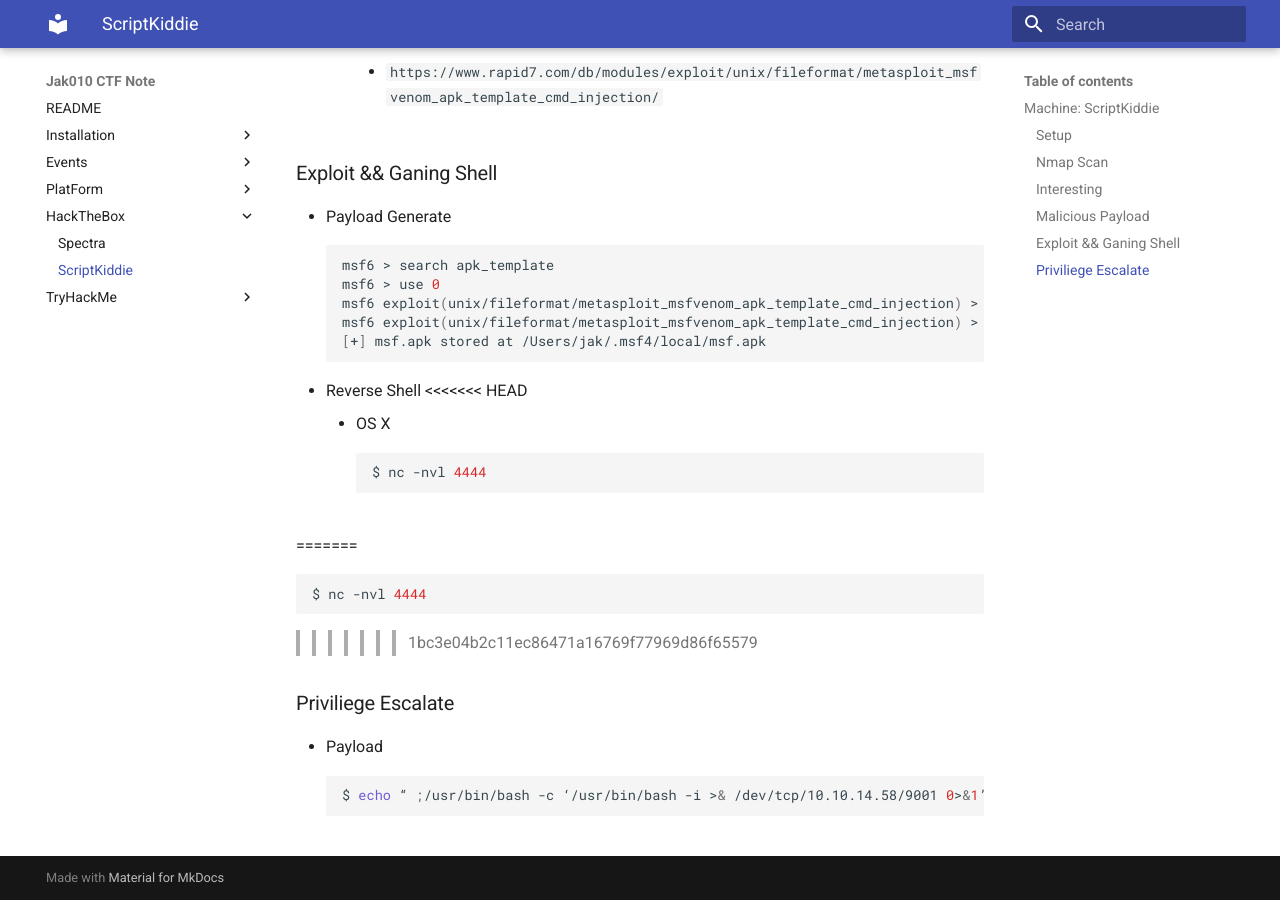
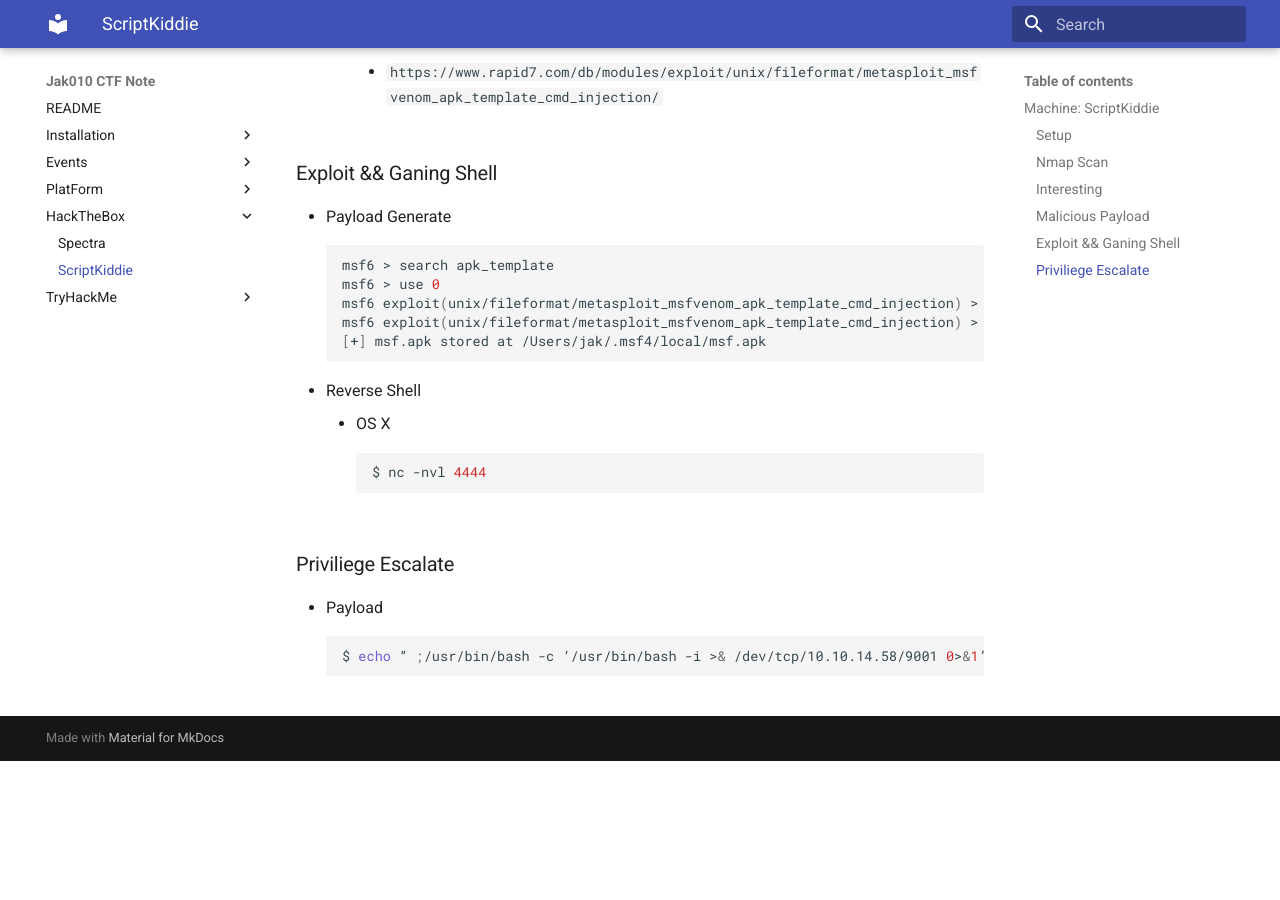
Before and after one commit to jak010/cyberNote, an MkDocs documentation site: the page built from docs/hackthebox/scriptkiddie.md, in a window 1280 px wide and 900 px high, scrolled down 1182 px. Built offline with MkDocs 1.6.1 and Material for MkDocs 9.7.7, drawn with Linux system fonts in a browser that asks for light colours; after the commit the page ends 1943 px from its top, so only the background shows below that.

Commit message:
htb:scriptkiddie.md confilct resolve

````diff
--- a/docs/hackthebox/scriptkiddie.md
+++ b/docs/hackthebox/scriptkiddie.md
@@ -50,18 +50,11 @@ Service detection performed. Please report any incorrect results at https://nmap
     [+] msf.apk stored at /Users/jak/.msf4/local/msf.apk
     ```
 - Reverse Shell
-<<<<<<< HEAD
 	- OS X
         ```sh
         $ nc -nvl 4444
         ```
 
-=======
-    ```sh
-    $ nc -nvl 4444
-    ```
-
->>>>>>> 1bc3e04b2c11ec86471a16769f77969d86f65579
 ### Priviliege Escalate
 - Payload
     ```sh
````
